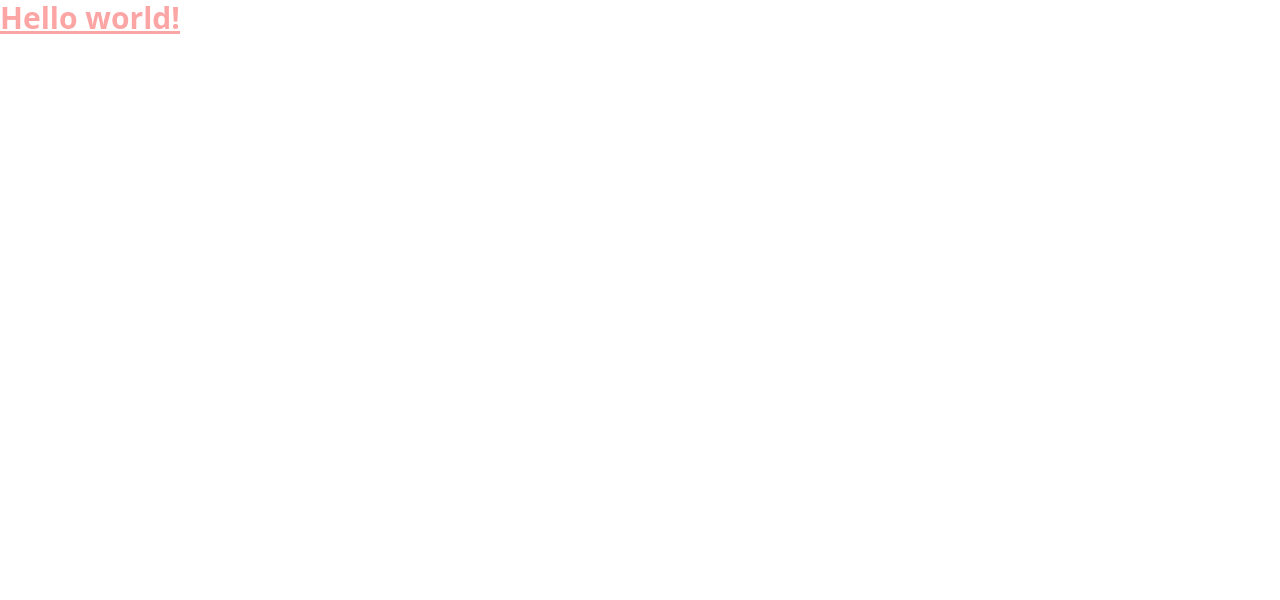
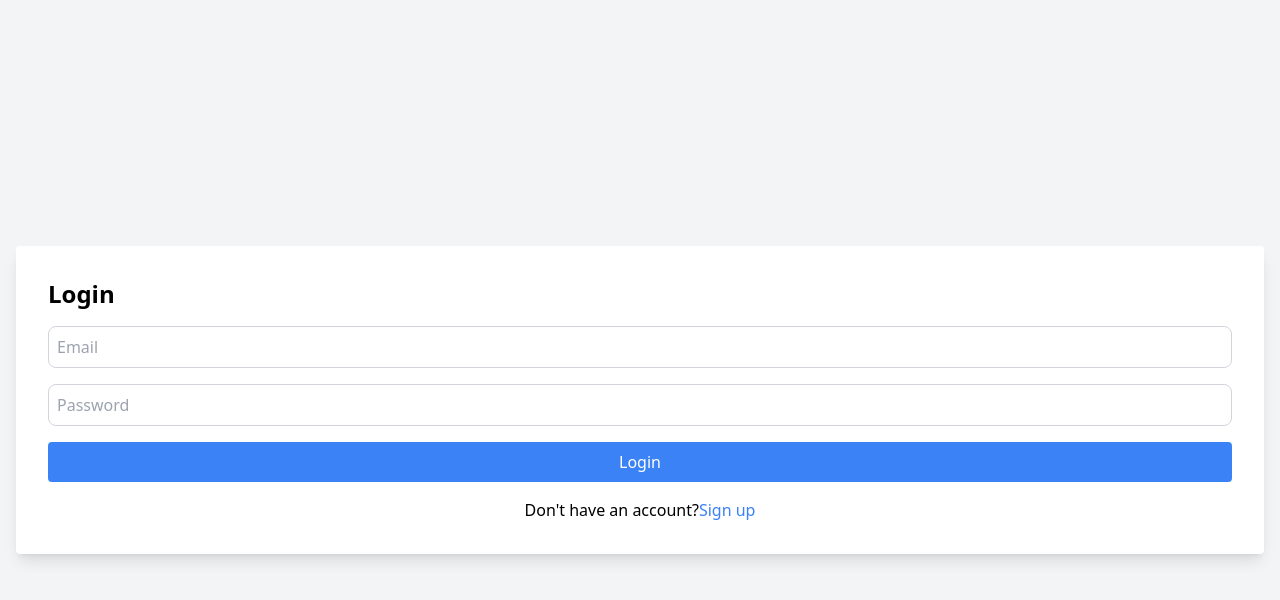
Before and after one commit to habeeb-an/login-signupWindow, a website: page index.html in a window 1280 px wide. Drawn offline with nearby package versions, Linux system fonts and the light colour scheme; files that its build step writes are made by us from their sources.

Commit message:
login form creted

```diff
--- a/index.html
+++ b/index.html
@@ -4,10 +4,17 @@
   <meta charset="UTF-8">
   <meta name="viewport" content="width=device-width, initial-scale=1.0">
   <link href="/dist/output.css" rel="stylesheet">
+  <title>Login/Signup Window</title>
 </head>
-<body>
-  <h1 class="text-3xl font-bold underline text-red-300">
-    Hello world!
-  </h1>
+<body class="bg-gray-100 h-screen flex items-center justify-center">
+    <div class="container mx-auto p-4">
+        <div class="bg-white p-8 rounded shadow-lg">
+            <h2 class="text-2xl font-bold mb-4">Login</h2>
+            <input class="border border-gray-300 p-2 w-full rounded-lg mb-4" id="login-email"  type="email" placeholder="Email">
+            <input class="border border-gray-300  p-2 w-full rounded-lg mb-4" id="login-password" type="password"placeholder="Password">
+            <button id="login-button" class="bg-blue-500 text-white p-2 w-full rounded hover:bg-blue-700">Login</button>
+            <p class="mt-4 text-center">Don't have an account?<button id="show-signup" class="text-blue-500">Sign up</button> </p>
+        </div>
+    </div>
 </body>
 </html>
```
Also changed, not shown: script.js (added).
